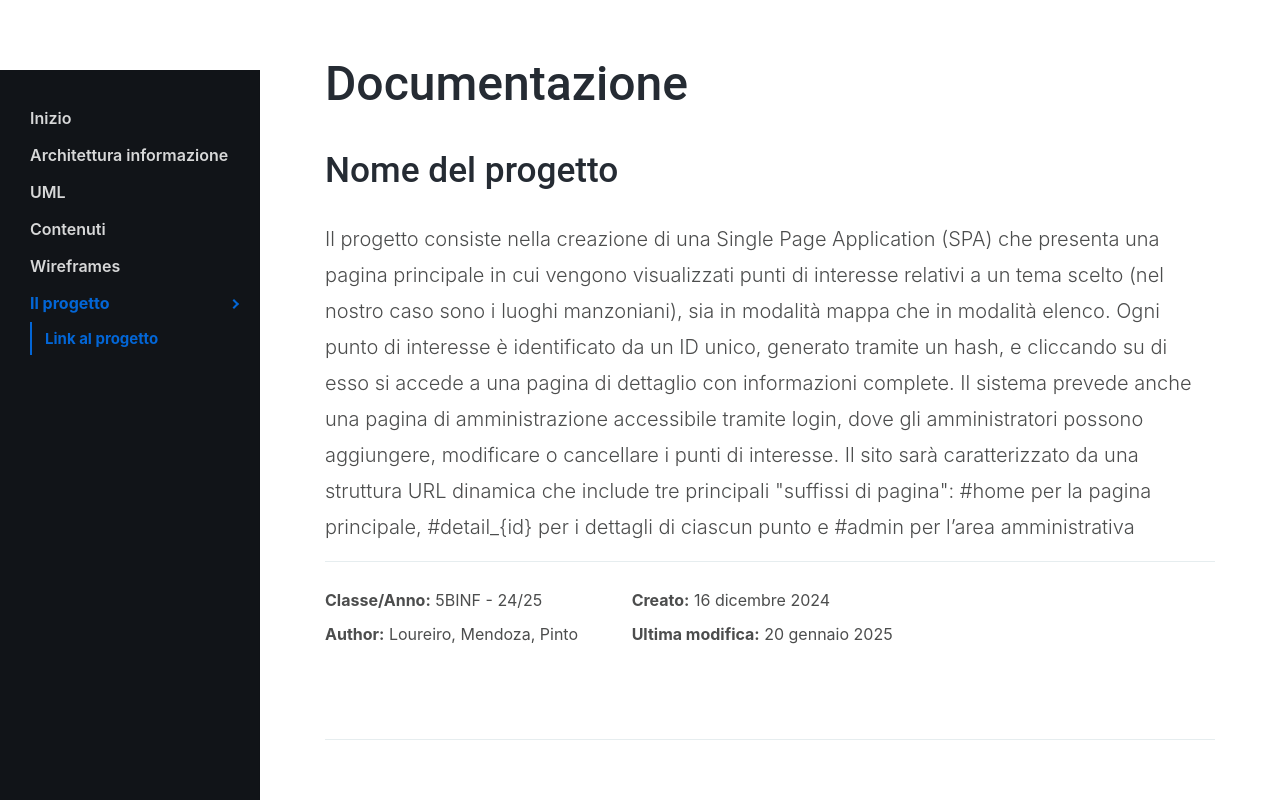
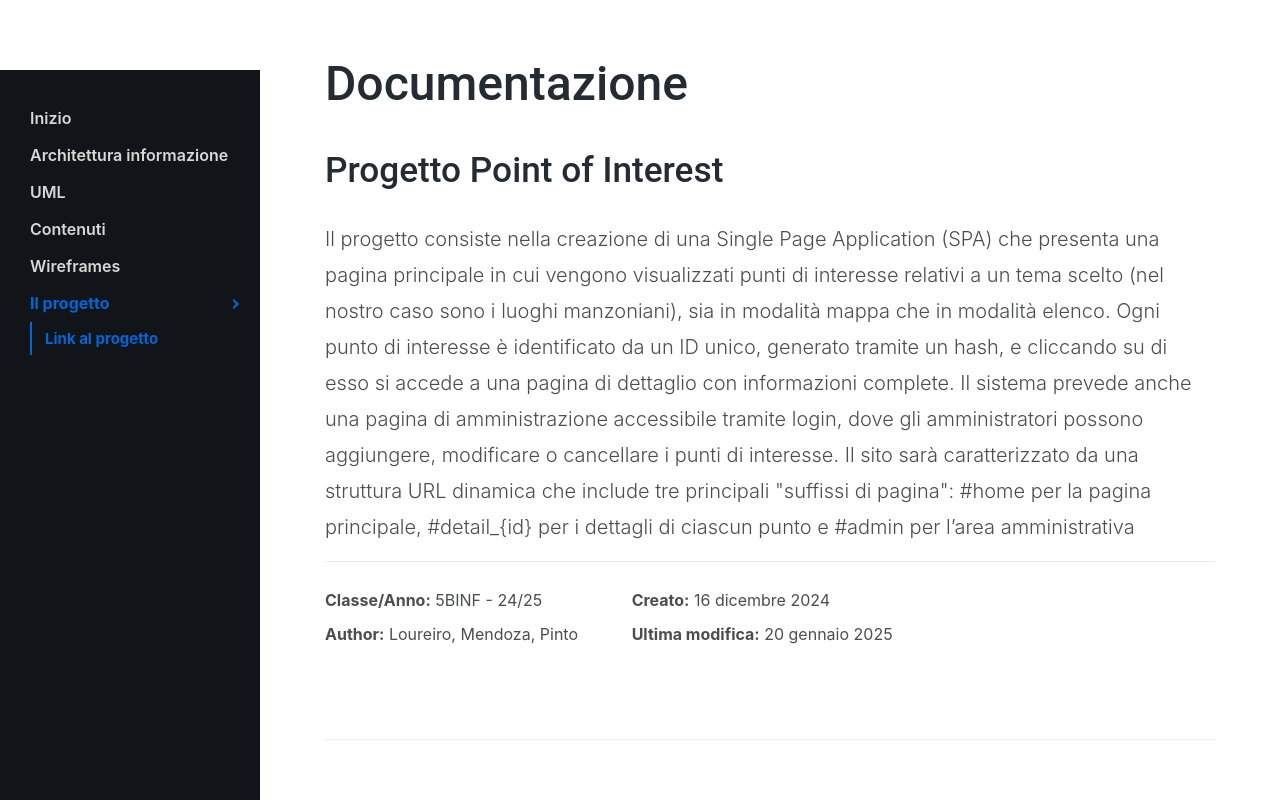
Before and after one commit to MendozaEnzo/POI_5B_LoureiroMendozaPinto, a plain HTML site: page iDocs-master/index.html in a window 1280 px wide. Shown: the top 800 px of the page. Drawn offline with Linux system fonts and the light colour scheme.

Commit message:
documentazione

```diff
--- a/iDocs-master/index.html
+++ b/iDocs-master/index.html
@@ -84,7 +84,7 @@
 
         <section id="start">
         <h1>Documentazione</h1>
-        <h2>Nome del progetto</h2>
+        <h2>Progetto Point of Interest</h2>
         <p class="lead">Il progetto consiste nella creazione di una Single Page Application (SPA) che presenta una pagina principale in cui vengono visualizzati punti di interesse relativi a un tema scelto (nel nostro caso sono i luoghi manzoniani), sia in modalità mappa che in modalità elenco. Ogni punto di interesse è identificato da un ID unico, generato tramite un hash, e cliccando su di esso si accede a una pagina di dettaglio con informazioni complete.
           Il sistema prevede anche una pagina di amministrazione accessibile tramite login, dove gli amministratori possono aggiungere, modificare o cancellare i punti di interesse. Il sito sarà caratterizzato da una struttura URL dinamica che include tre principali "suffissi di pagina": #home per la pagina principale, #detail_{id} per i dettagli di ciascun punto e #admin per l’area amministrativa</p>
 		<hr>
```
